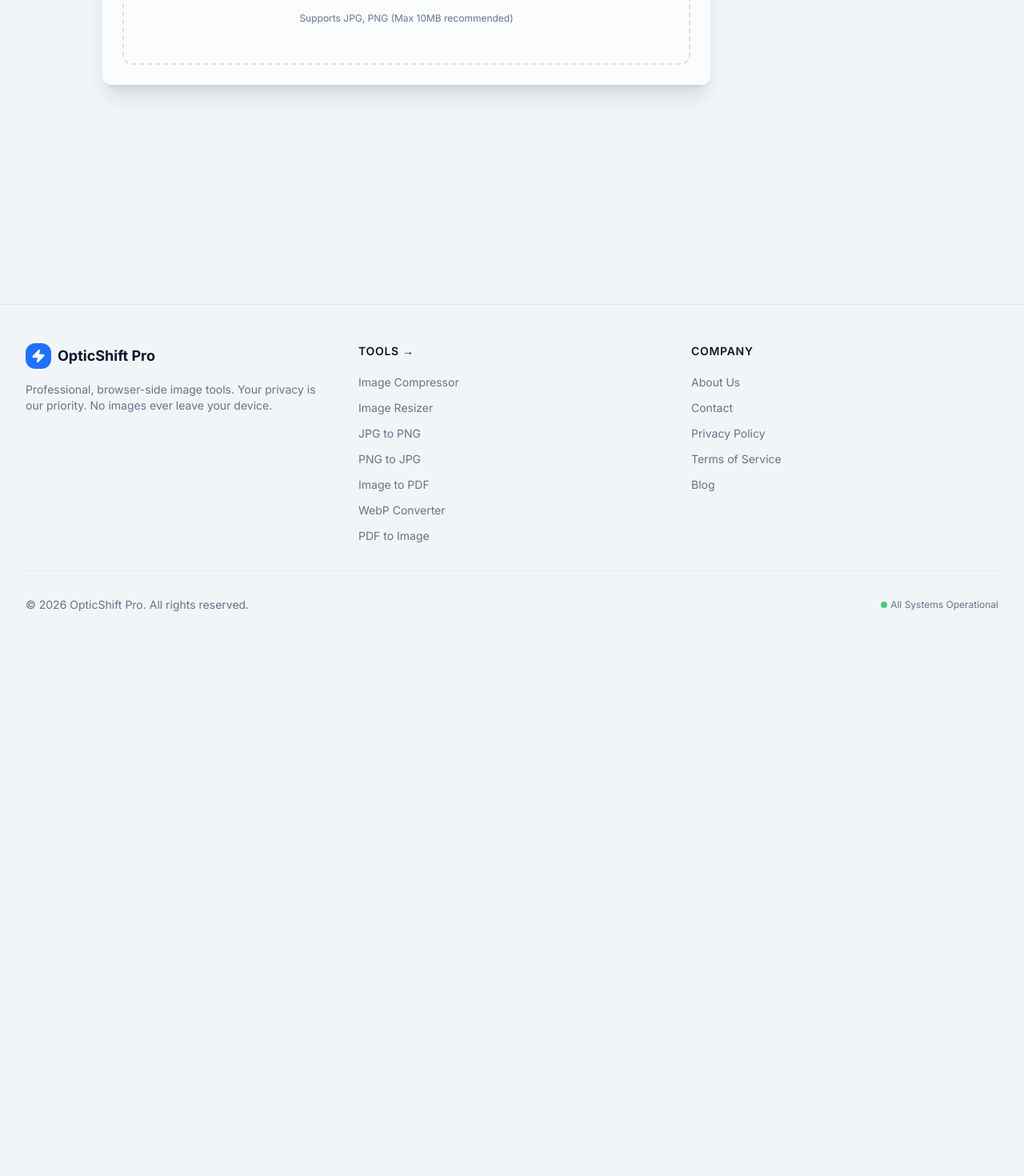
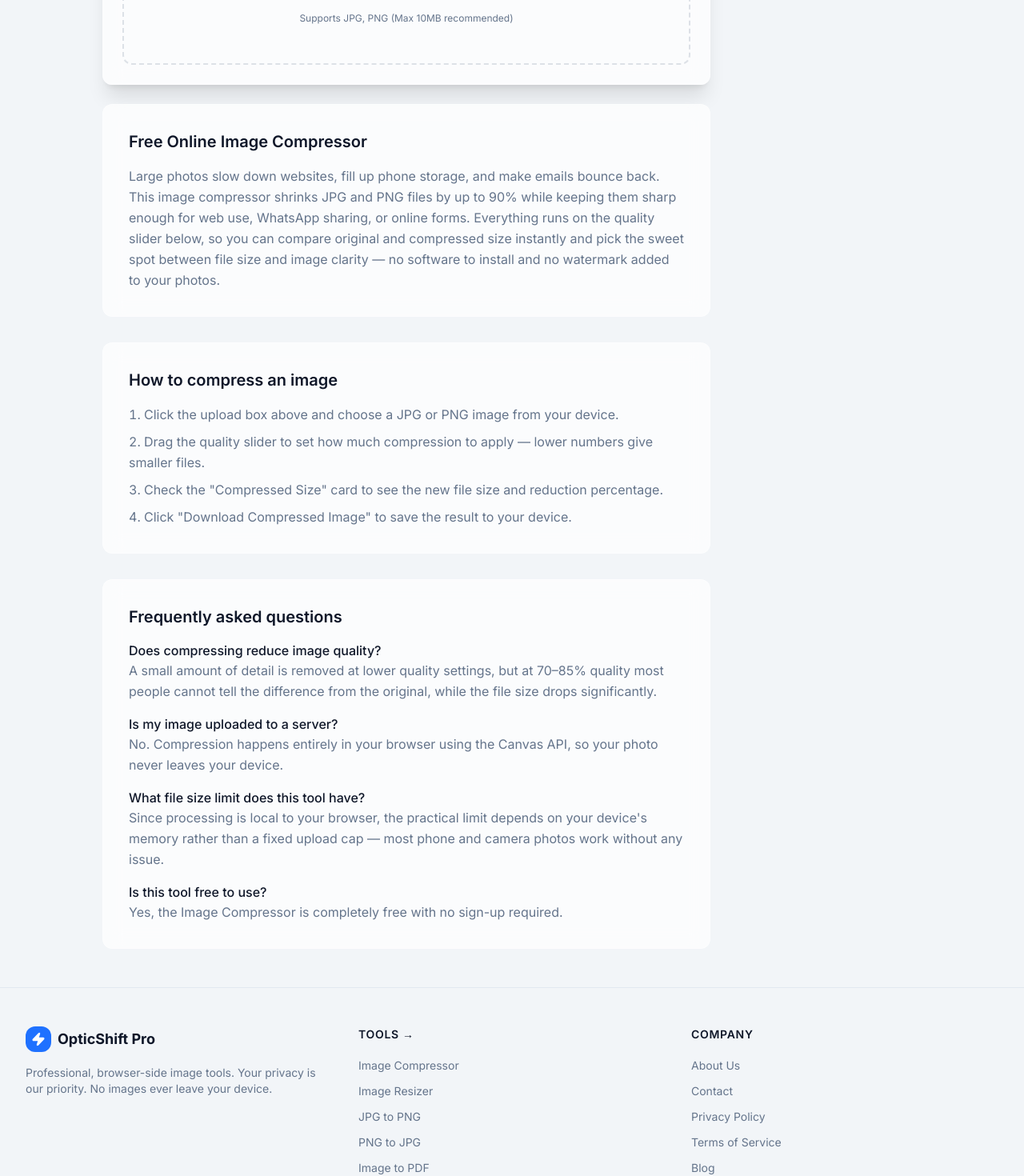
Before and after one commit to surajkumar122024-star/ok01, a Next.js app: page /tools/compressor in a window 1280 px wide. Shown: the part 420-1890 px from the top of the page at 80% size. Before the commit the page ends 1234 px from the top, so only its background shows below. Built offline with nearby package versions, Linux system fonts and the light colour scheme.

Commit message:
Enhance CompressorClient with usage instructions and FAQs

```diff
--- a/src/app/tools/compressor/CompressorClient.tsx
+++ b/src/app/tools/compressor/CompressorClient.tsx
@@ -55,6 +55,66 @@ export default function CompressorClient() {
     <ImageToolLayout
       title="Image Compressor"
       description="Reduce image file size without losing quality. Completely browser-side processing."
+      content={
+        <div className="space-y-8">
+          <div className="glass rounded-xl p-8 space-y-4">
+            <h2 className="text-xl font-semibold">Free Online Image Compressor</h2>
+            <p className="text-muted-foreground leading-relaxed">
+              Large photos slow down websites, fill up phone storage, and make emails bounce back.
+              This image compressor shrinks JPG and PNG files by up to 90% while keeping them sharp
+              enough for web use, WhatsApp sharing, or online forms. Everything runs on the quality
+              slider below, so you can compare original and compressed size instantly and pick the
+              sweet spot between file size and image clarity — no software to install and no
+              watermark added to your photos.
+            </p>
+          </div>
+
+          <div className="glass rounded-xl p-8 space-y-4">
+            <h2 className="text-xl font-semibold">How to compress an image</h2>
+            <ol className="list-decimal list-inside space-y-2 text-muted-foreground leading-relaxed">
+              <li>Click the upload box above and choose a JPG or PNG image from your device.</li>
+              <li>Drag the quality slider to set how much compression to apply — lower numbers give smaller files.</li>
+              <li>Check the "Compressed Size" card to see the new file size and reduction percentage.</li>
+              <li>Click "Download Compressed Image" to save the result to your device.</li>
+            </ol>
+          </div>
+
+          <div className="glass rounded-xl p-8 space-y-4">
+            <h2 className="text-xl font-semibold">Frequently asked questions</h2>
+            <div className="space-y-4">
+              <div>
+                <p className="font-medium">Does compressing reduce image quality?</p>
+                <p className="text-muted-foreground leading-relaxed">
+                  A small amount of detail is removed at lower quality settings, but at 70–85% quality
+                  most people cannot tell the difference from the original, while the file size drops
+                  significantly.
+                </p>
+              </div>
+              <div>
+                <p className="font-medium">Is my image uploaded to a server?</p>
+                <p className="text-muted-foreground leading-relaxed">
+                  No. Compression happens entirely in your browser using the Canvas API, so your photo
+                  never leaves your device.
+                </p>
+              </div>
+              <div>
+                <p className="font-medium">What file size limit does this tool have?</p>
+                <p className="text-muted-foreground leading-relaxed">
+                  Since processing is local to your browser, the practical limit depends on your
+                  device's memory rather than a fixed upload cap — most phone and camera photos work
+                  without any issue.
+                </p>
+              </div>
+              <div>
+                <p className="font-medium">Is this tool free to use?</p>
+                <p className="text-muted-foreground leading-relaxed">
+                  Yes, the Image Compressor is completely free with no sign-up required.
+                </p>
+              </div>
+            </div>
+          </div>
+        </div>
+      }
     >
       <div className="space-y-8">
         <ImageDropzone
```
